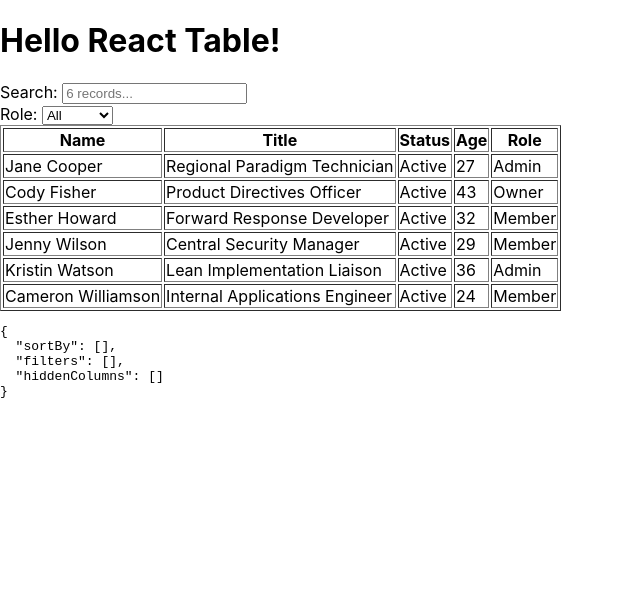
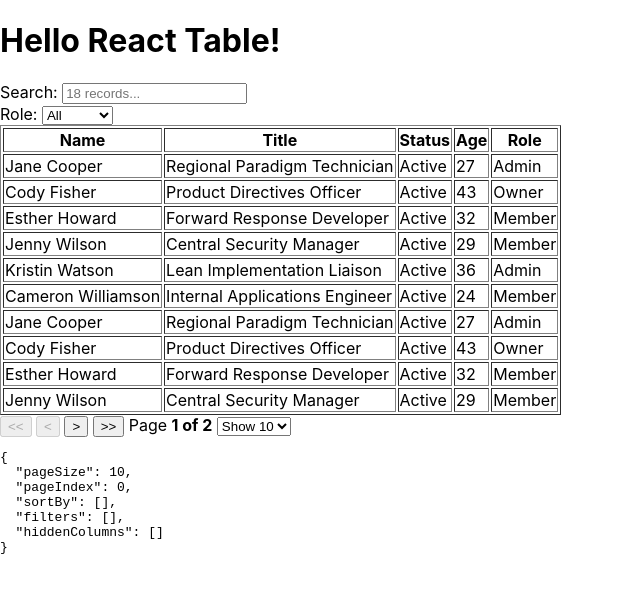
Before and after one commit to dhelarius/picknsend-web, a React (Vite) app: page / in a window 1280 px wide. Shown: the top 592 px of the page, without its empty margins (0-640 px from the left). Built offline with nearby package versions, Linux system fonts and the light colour scheme.

Commit message:
5_add_pagination

```diff
--- a/src/components/Table.jsx
+++ b/src/components/Table.jsx
@@ -1,7 +1,7 @@
 // src/Table.js
 import React from "react";
 import 'regenerator-runtime'
-import { useTable, useGlobalFilter, useAsyncDebounce, useFilters, useSortBy } from "react-table";
+import { useTable, useGlobalFilter, useAsyncDebounce, useFilters, useSortBy, usePagination } from "react-table";
 
 // Define a default UI for filtering
 const GlobalFilter = ({
@@ -66,7 +66,7 @@ const SelectColumnFilter = ({
 
 const Table = ({ columns, data }) => {
     // Use the state and functions returned from useTable to build your UI
-    const instanceTable = useTable({ columns, data }, useFilters, useGlobalFilter, useSortBy);
+    const instanceTable = useTable({ columns, data }, useFilters, useGlobalFilter, useSortBy, usePagination);
 
     const {
         getTableProps,
@@ -74,6 +74,20 @@ const Table = ({ columns, data }) => {
         headerGroups,
         rows,
         prepareRow,
+
+        page, // Instead of using 'rows', we'll use page,
+        // which has only the rows for the active page
+
+        // The rest of these things are super handy, too ;)
+        canPreviousPage,
+        canNextPage,
+        pageOptions,
+        pageCount,
+        gotoPage,
+        nextPage,
+        previousPage,
+        setPageSize,
+
         state,
         preGlobalFilteredRows,
         setGlobalFilter
@@ -120,7 +134,7 @@ const Table = ({ columns, data }) => {
                 ))}
             </thead>
             <tbody {...getTableBodyProps()}>
-                {rows.map(row => {
+                {page.map(row => {
                 prepareRow(row);
                 return (
                     <tr {...row.getRowProps()}>
@@ -132,6 +146,40 @@ const Table = ({ columns, data }) => {
                 })}
             </tbody>
         </table>
+        {/* PAGINATION */}
+        <div className="pagination">
+        <button onClick={() => gotoPage(0)} disabled={!canPreviousPage}>
+          {'<<'}
+        </button>{' '}
+        <button onClick={() => previousPage()} disabled={!canPreviousPage}>
+          {'<'}
+        </button>{' '}
+        <button onClick={() => nextPage()} disabled={!canNextPage}>
+          {'>'}
+        </button>{' '}
+        <button onClick={() => gotoPage(pageCount - 1)} disabled={!canNextPage}>
+          {'>>'}
+        </button>{' '}
+        <span>
+          Page{' '}
+          <strong>
+            {state.pageIndex + 1} of {pageOptions.length}
+          </strong>{' '}
+        </span>
+        <select
+          value={state.pageSize}
+          onChange={e => {
+              setPageSize(Number(e.target.value))
+          }}
+        >
+          {[5, 10, 20].map(pageSize => (
+              <option key={pageSize} value={pageSize}>
+              Show {pageSize}
+            </option>
+          ))}
+        </select>
+      </div>
+      {/* END PAGINATION */}
         <div>
             <pre>
                 <code>{JSON.stringify(state, null, 2)}</code>
--- a/src/config/staticValues.js
+++ b/src/config/staticValues.js
@@ -1,4 +1,5 @@
-const staticData = () => [
+const staticData = () => {
+  const data = [
   {
     name: "Jane Cooper",
     email: "jane.cooper@example.com",
@@ -65,6 +66,8 @@ const staticData = () => [
       "https://images.unsplash.com/photo-1566492031773-4f4e44671857?ixlib=rb-1.2.1&ixid=eyJhcHBfaWQiOjEyMDd9&auto=format&fit=facearea&facepad=4&w=256&h=256&q=60",
     age: 24
   }
-];
+]
+  return [...data, ...data, ...data];
+};
 
 export { staticData }
```
